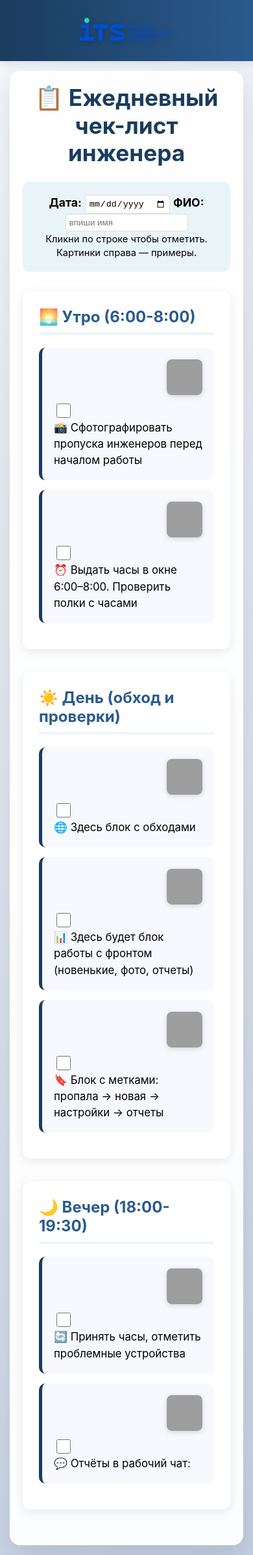
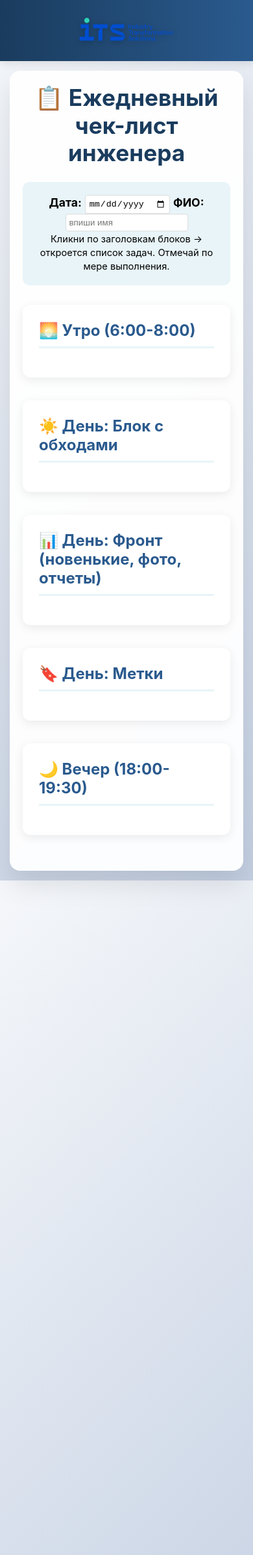
Before and after one commit to ITS-helper/workarounds, a Jekyll site: the page index.html, which Jekyll copies as it is, in a window 390 px wide. Shown: the whole page at 65% size. Built offline with Jekyll 4.4.1, drawn with Linux system fonts in a browser that asks for light colours; grey boxes are pictures that could not be loaded.

Commit message:
Update index.html

```diff
--- a/index.html
+++ b/index.html
@@ -40,29 +40,40 @@
     .task-group h2 {
       color: #2a5a8e; margin: 0 0 20px 0; font-size: 1.5em;
       padding-bottom: 10px; border-bottom: 3px solid #e8f4f8;
-    }
-    .task {
-      display: flex; align-items: flex-start; margin: 15px 0;
-      padding: 18px; border-radius: 10px; background: #f8f9ff;
-      transition: all 0.3s ease; border-left: 5px solid #1a3c5e;
       cursor: pointer;
     }
-    .task:hover { transform: translateX(5px); box-shadow: 0 8px 25px rgba(0,0,0,0.12); }
-    .task input[type="checkbox"] {
-      margin-right: 15px; margin-top: 3px; width: 22px; height: 22px;
-      accent-color: #1a3c5e;
+    .task-group h2:hover { color: #1a3c5e; }
+    .subtasks {
+      max-height: 0; overflow: hidden; transition: all 0.3s ease;
+      background: #f0f8ff; padding: 0 20px; border-radius: 8px;
     }
-    .task.completed { background: #e8f5e8; border-left-color: #28a745; }
-    .task.completed span { text-decoration: line-through; color: #666; }
+    .subtasks.open { max-height: 500px; padding: 20px 20px; }
+    .subtask {
+      display: flex; align-items: center; margin: 12px 0; padding: 12px;
+      background: white; border-radius: 8px; border-left: 4px solid #e8f4f8;
+      transition: all 0.2s ease;
+    }
+    .subtask:hover {
+      transform: translateX(3px); box-shadow: 0 4px 12px rgba(0,0,0,0.1);
+      border-left-color: #1a3c5e;
+    }
+    .subtask input[type="checkbox"] {
+      margin-right: 12px; width: 18px; height: 18px; accent-color: #1a3c5e;
+    }
+    .subtask.completed {
+      background: #e8f5e8; border-left-color: #28a745;
+    }
+    .subtask.completed span {
+      text-decoration: line-through; color: #666;
+    }
     .task img {
-      width: 55px; height: 55px; object-fit: cover; margin-left: auto;
-      border-radius: 8px; box-shadow: 0 2px 8px rgba(0,0,0,0.15);
+      width: 50px; height: 50px; object-fit: cover; margin-left: auto;
+      border-radius: 6px; box-shadow: 0 2px 6px rgba(0,0,0,0.1);
     }
-    .task span { flex: 1; line-height: 1.5; font-size: 1.05em; }
     @media (max-width: 768px) {
       .container { margin: 15px; padding: 20px; }
-      .task { flex-direction: column; }
-      .task img { order: -1; margin-bottom: 10px; }
+      .subtask { flex-direction: column; align-items: flex-start; }
+      .subtask img { order: -1; margin-bottom: 8px; width: 40px; height: 40px; }
     }
   </style>
 </head>
@@ -78,62 +89,101 @@
     <div class="intro">
       <strong>Дата:</strong> <input type="date" style="padding:5px; border:1px solid #ddd; border-radius:4px;">
       <strong>ФИО:</strong> <input type="text" placeholder="впиши имя" style="padding:5px; border:1px solid #ddd; border-radius:4px;">
-      <br><small>Кликни по строке чтобы отметить. Картинки справа — примеры.</small>
+      <br><small>Кликни по заголовкам блоков → откроется список задач. Отмечай по мере выполнения.</small>
     </div>
 
     <div class="task-group">
-      <h2>🌅 Утро (6:00-8:00)</h2>
-      <div class="task" onclick="toggleTask(this)">
+      <h2 onclick="toggleSubtasks(this)">🌅 Утро (6:00-8:00)</h2>
+      <div class="subtasks">
+        <div class="subtask" onclick="toggleSubtask(this)">
           <input type="checkbox" id="task1">
           <span>📸 Сфотографировать пропуска инженеров перед началом работы</span>
           <img src="./images/propusk.jpg" alt="Пропуска" onerror="this.style.display='none'">
         </div>
-      <div class="task" onclick="toggleTask(this)">
+        <div class="subtask" onclick="toggleSubtask(this)">
           <input type="checkbox" id="task2">
           <span>⏰ Выдать часы в окне 6:00–8:00. Проверить полки с часами</span>
           <img src="./images/watches.jpg" alt="Часы" onerror="this.style.display='none'">
         </div>
       </div>
+    </div>
 
     <div class="task-group">
-      <h2>☀️ День (обход и проверки)</h2>
-      <div class="task" onclick="toggleTask(this)">
+      <h2 onclick="toggleSubtasks(this)">☀️ День: Блок с обходами</h2>
+      <div class="subtasks">
+        <div class="subtask" onclick="toggleSubtask(this)">
           <input type="checkbox" id="task3">
-        <span>🌐 Здесь блок с обходами</span>
-        <img src="./images/unifi.jpg" alt="UniFi" onerror="this.style.display='none'">
+          <span>✅ Обновить метки в мобильном приложении</span>
+          <span>✅ Проверить рюкзак на наличие инструмента</span>
         </div>
-      <div class="task" onclick="toggleTask(this)">
+        <div class="subtask" onclick="toggleSubtask(this)">
           <input type="checkbox" id="task4">
-        <span>📊 Здесь будет блок работы с фронтом (новенькие, фото, отчеты)</span>
-        <img src="./images/sheets.jpg" alt="Sheets" onerror="this.style.display='none'">
+          <span>🔋 Заряженный шуруповерт</span>
         </div>
-      <div class="task" onclick="toggleTask(this)">
+        <div class="subtask" onclick="toggleSubtask(this)">
           <input type="checkbox" id="task5">
-        <span>🔖 Блок с метками: пропала → новая → настройки → отчеты </span>
-        <img src="./images/tag.jpg" alt="Метка" onerror="this.style.display='none'">
+          <span>🖨️ Принтер</span>
+        </div>
+        <div class="subtask" onclick="toggleSubtask(this)">
+          <input type="checkbox" id="task6">
+          <span>🔒 Пломбы</span>
+        </div>
+        <div class="subtask" onclick="toggleSubtask(this)">
+          <input type="checkbox" id="task7">
+          <span>✂️ Кусачки</span>
+        </div>
+        <div class="subtask" onclick="toggleSubtask(this)">
+          <input type="checkbox" id="task8">
+          <span>🔗 Стяжки + инструмент</span>
+        </div>
+        <div class="subtask" onclick="toggleSubtask(this)">
+          <input type="checkbox" id="task9">
+          <span>🔋 Батарейки</span>
+        </div>
       </div>
     </div>
 
     <div class="task-group">
-      <h2>🌙 Вечер (18:00-19:30)</h2>
-      <div class="task" onclick="toggleTask(this)">
-        <input type="checkbox" id="task6">
-        <span>🔄 Принять часы, отметить проблемные устройства </span>
+      <h2 onclick="toggleSubtasks(this)">📊 День: Фронт (новенькие, фото, отчеты)</h2>
+      <div class="subtasks">
+        <!-- сюда потом добавим -->
+      </div>
+    </div>
+
+    <div class="task-group">
+      <h2 onclick="toggleSubtasks(this)">🔖 День: Метки</h2>
+      <div class="subtasks">
+        <!-- сюда потом добавим -->
+      </div>
+    </div>
+
+    <div class="task-group">
+      <h2 onclick="toggleSubtasks(this)">🌙 Вечер (18:00-19:30)</h2>
+      <div class="subtasks">
+        <div class="subtask" onclick="toggleSubtask(this)">
+          <input type="checkbox" id="task10">
+          <span>🔄 Принять часы, отметить проблемные устройства</span>
           <img src="./images/return.jpg" alt="Возврат" onerror="this.style.display='none'">
         </div>
-      <div class="task" onclick="toggleTask(this)">
-        <input type="checkbox" id="task7">
-        <span>💬 Отчёты в рабочий чат:</span>
+        <div class="subtask" onclick="toggleSubtask(this)">
+          <input type="checkbox" id="task11">
+          <span>💬 Отчёты в рабочий чат</span>
           <img src="./images/chat.jpg" alt="Чат" onerror="this.style.display='none'">
+        </div>
       </div>
     </div>
   </div>
 
   <script>
-    function toggleTask(task) {
-      const checkbox = task.querySelector('input[type="checkbox"]');
+    function toggleSubtasks(header) {
+      const subtasks = header.nextElementSibling;
+      subtasks.classList.toggle('open');
+    }
+
+    function toggleSubtask(subtask) {
+      const checkbox = subtask.querySelector('input[type="checkbox"]');
       checkbox.checked = !checkbox.checked;
-      task.classList.toggle('completed', checkbox.checked);
+      subtask.classList.toggle('completed', checkbox.checked);
     }
   </script>
 </body>
```
Lines whose indentation alone changed are shown as unchanged.
